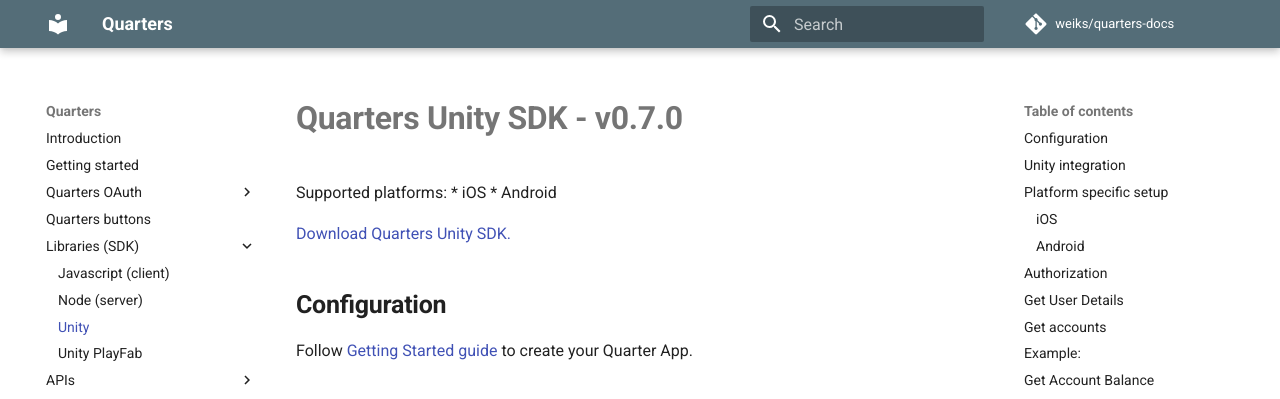
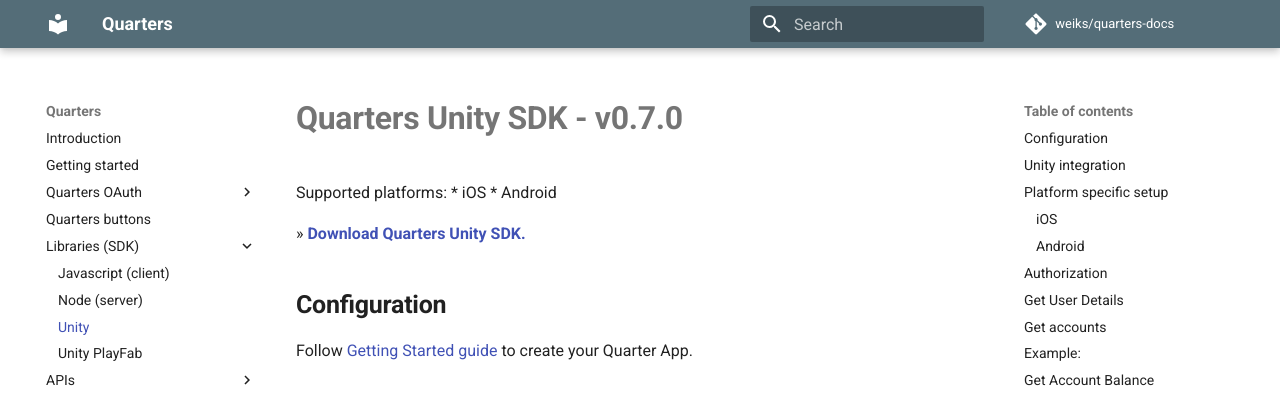
Before and after one commit to weiks/quarters-docs, an MkDocs documentation site: the page built from docs/sdk/unity.md, in a window 1280 px wide and 900 px high. Shown: the top 399 px of the window. Built offline with MkDocs 1.6.1 and Material for MkDocs 9.7.7, drawn with Linux system fonts in a browser that asks for light colours; comment, search, counter and statistics services are not loaded; old or Windows-style settings are respelled for this version of MkDocs.

```diff
--- a/docs/sdk/unity.md
+++ b/docs/sdk/unity.md
@@ -4,7 +4,7 @@ Supported platforms:
 * iOS
 * Android
 
-[Download Quarters Unity SDK.](http://downloads.pocketfulofquarters.com/0.8.0.unitypackage)
+» **[Download Quarters Unity SDK.](http://downloads.pocketfulofquarters.com/0.8.0.unitypackage)**
 
 ## Configuration
 Follow [Getting Started guide](/getting-started) to create your Quarter App.
```
Also changed, not shown: docs/sdk/unity-playfab.md (+1 -1 lines).
